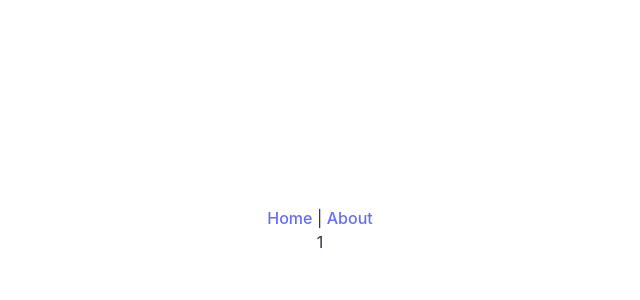
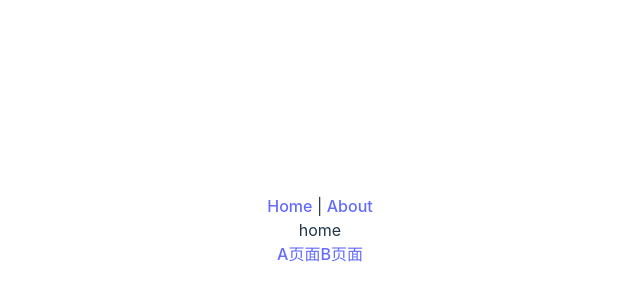
Before and after one commit to eavan5/vue-router-analyse, a Vue app: page / in a window 1280 px wide. Shown: the part 170-470 px from the top of the page, without its empty margins (320-960 px from the left). Built offline with nearby package versions, Linux system fonts and the light colour scheme.

Commit message:
feat: router guard afterEach

```diff
--- a/router.html
+++ b/router.html
@@ -74,7 +74,6 @@
           ...data
         }
         changeLocation(to, state, true)
-
       }
 
       return {
--- a/src/App.vue
+++ b/src/App.vue
@@ -12,7 +12,6 @@ import { inject } from 'vue';
 
 const route = inject('route')
 const router = inject('router')
-console.log(route, router);
 
 </script>
 
--- a/src/router/index.js
+++ b/src/router/index.js
@@ -10,10 +10,6 @@ const routes = [
 		children: [
 			{
 				path: 'a',
-				// components: {
-				//   footer
-				//   home
-				// },
 				component: {
 					render() {
 						return h('div', 'a')
@@ -54,4 +50,25 @@ const router = createRouter({
 	history: createWebHistory(),
 })
 
+router.beforeEach((to, from, next) => {
+	// setTimeout(() => {
+	// 	console.log('beforeEach')
+	// 	next()
+	// }, 200)
+	return new Promise((resolve, reject) => {
+		setTimeout(() => {
+			console.log('beforeEach Promise')
+			resolve()
+		}, 200)
+	})
+})
+
+router.afterEach((to, from) => {
+	console.log('afterEach')
+})
+
+router.beforeResolve((to, from) => {
+	console.log('beforeResolve')
+})
+
 export default router
--- a/src/views/home.vue
+++ b/src/views/home.vue
@@ -5,6 +5,16 @@
   <router-view></router-view>
 </template>
 
-<script setup lang='ts'>
-import { ref } from 'vue'
+<script>
+export default {
+  beforeRouteEnter () {
+    console.log('beforeRouteEnter进入前');
+  },
+  beforeRouteUpdate () {
+    console.log('beforeRouteUpdate更新前');
+  },
+  beforeRouteLeave () {
+    console.log('beforeRouteLeave离开前');
+  }
+}
 </script>
--- a/src/vue-router/index.jsx
+++ b/src/vue-router/index.jsx
@@ -1,4 +1,4 @@
-import { shallowRef, computed,inject } from 'vue'
+import { shallowRef, computed, inject, provide, Comment, h } from 'vue'
 
 export * from './history'
 
@@ -22,6 +22,7 @@ function createRecord(record, parent) {
 		record,
 		parent,
 		children: [],
+		components: record.components,
 	}
 	if (parent) {
 		//反过来记住儿子
@@ -49,7 +50,7 @@ function createRouterMatcher(routes) {
 	function addRoutes(routes) {
 		routes.forEach(route => addRoute(route))
 	}
-  function resolveMatcher (route) {
+	function resolveMatcher(route) {
 		let matched = []
 		let record = matchers.find(record => record.path === route.path)
 
@@ -59,7 +60,7 @@ function createRouterMatcher(routes) {
 		}
 		return {
 			path: route.path,
-      matched
+			matched,
 		}
 	}
 
@@ -86,9 +87,8 @@ export function createRouter(options) {
 
 	let ready = false
 
-
 	// 根据routes，生成对应的匹配器 [{path: '/', component: Home}, {path: '/about', component: About}]
-	const { addRoute, addRoutes, resolveMatcher,matchers } = createRouterMatcher(routes)
+	const { addRoute, addRoutes, resolveMatcher, matchers } = createRouterMatcher(routes)
 	// console.log(matchers, history)
 
 	const currentRoute = shallowRef(START_LOCATION_STATE) // 只监听一层 类似vue2的$route
@@ -103,29 +103,39 @@ export function createRouter(options) {
 	for (const key in START_LOCATION_STATE) {
 		reactiveRoute[key] = computed(() => currentRoute.value[key])
 	}
-	console.log(reactiveRoute)
 
-  function resolve (to) {
+	function useCallbacks() {
+		const handlers = []
+		return {
+			add: cb => handlers.push(cb),
+			list: () => handlers,
+		}
+	}
+	const beforeGuards = useCallbacks()
+	const beforeResolveGuards = useCallbacks()
+	const afterEachGuards = useCallbacks()
+
+	function resolve(to) {
 		if (typeof to === 'string') {
 			to = { path: to }
 		}
 		return resolveMatcher(to) // 当前的路径是什么 匹配的结果是什么
 	}
 
-
 	function markReady() {
 		if (ready) return
 		ready = true
-    history.listen((to) => {
+		history.listen(to => {
 			// 监听用户的前进后退事件，再次发生跳转逻辑，更新当前的currentRoute
 			let targetLocation = resolve(to)
 			const from = currentRoute.value
-      finalNavigation(targetLocation, from,true)
+			finalNavigation(targetLocation, from, true)
 		})
 	}
 
-  function finalNavigation (to,from,replace) {
-    if (from === START_LOCATION_STATE||replace) { // 第一次是replace模式
+	function finalNavigation(to, from, replace) {
+		if (from === START_LOCATION_STATE || replace) {
+			// 第一次是replace模式
 			history.replace(to.path)
 		} else {
 			history.push(to.path) // 后续的是push模式
@@ -134,11 +144,26 @@ export function createRouter(options) {
 		markReady()
 	}
 
+	function navigateBefore(to, from, replaced) {
+		return Promise.resolve()
+	}
+
 	function push(to) {
 		const targetLocation = resolve(to)
 		const from = currentRoute.value
-    finalNavigation(targetLocation, from)
-    console.log(currentRoute.value);
+
+		// 更新当前的currentRoute 这个是响应式的
+		// 先走钩子函数，再去跳转
+		navigateBefore(targetLocation, from)
+			.then(() => {
+				return finalNavigation(targetLocation, from)
+			})
+			.then(() => {
+				// 跳转完成之后执行afterEach
+				for (const guard of afterEachGuards.list()) {
+					guard(to, from)
+				}
+			})
 	}
 
 	const router = {
@@ -152,12 +177,11 @@ export function createRouter(options) {
 
 			app.provide('router', router) // 兼容hooks写法
 			app.provide('route', currentRoute)
-
 			app.component('RouterLink', {
 				props: {
-          to:{}
+					to: {},
 				},
-        setup (props, { slots }) {
+				setup(props, { slots }) {
 					const router = inject('router')
 					const navigate = () => {
 						router.push(props.to)
@@ -165,13 +189,44 @@ export function createRouter(options) {
 					return () => <a onClick={navigate}>{slots.default()}</a>
 				},
 			})
+
+			// router-view 会有多层嵌套，所以需要matched来匹配对应的层级
 			app.component('RouterView', {
 				setup(props, { slots }) {
-					return () => <div>1</div>
+					const depth = inject('depth', 0) // 层级,默认是0
+					provide('depth', depth + 1)
+					const currentRoute = inject('route')
+					// console.log(currentRoute)
+					const computedRecord = computed(() => currentRoute.value.matched[depth]) // 用计算属性包一层，不然会被当成一个死值
+					// console.log(currentRoute, depth)
+					return () => {
+						let record = computedRecord.value
+						if (!record) return
+						const component = record.components.default
+						if (!component) {
+							return h(Comment)
+						} else {
+							return h(component)
+						}
+					}
 				},
 			})
 			// console.log('router install')
 		},
+		beforeEach: beforeGuards.add,
+		beforeResolve: beforeResolveGuards.add,
+		afterEach: afterEachGuards.add,
 	}
 	return router
 }
+
+// 一些钩子顺序
+// beforeRouterLeave 组件的
+// beforeEach 全局的
+// beforeRouterUpdate 组件的
+
+// beforeEnter 全局的
+// beforeRouteEnter 组件的
+
+// beforeResolve 全局的
+// afterEach 全局的
```
Lines whose indentation alone changed are shown as unchanged.
